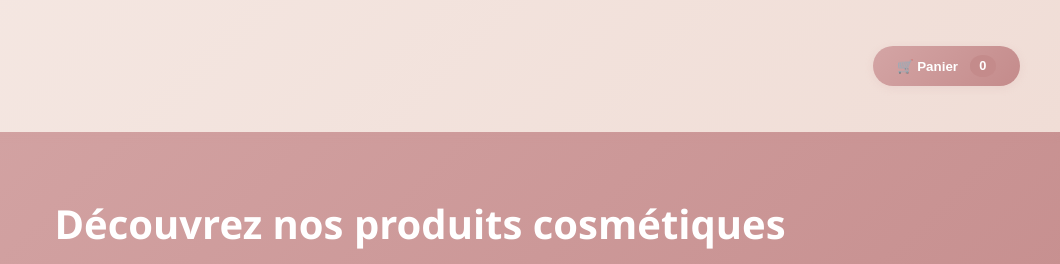
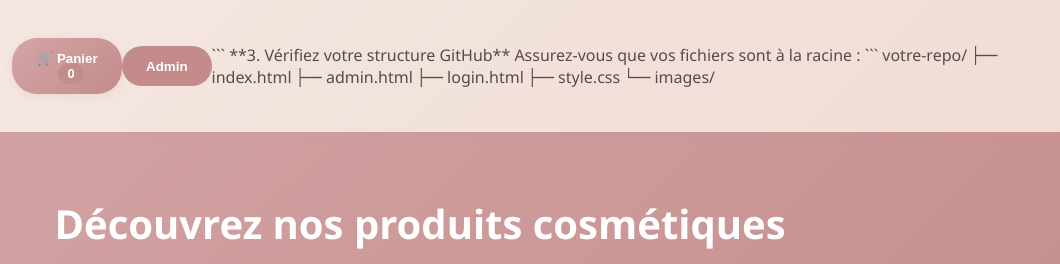
Before and after one commit to sirineoueslati/CHMArvea, a website: page public/index.html in a window 1280 px wide. Shown: the top 264 px of the page, 220-1280 px from the left. Drawn offline with Linux system fonts and the light colour scheme.

Commit message:
Fix admin login access

````diff
--- a/public/index.html
+++ b/public/index.html
@@ -16,10 +16,22 @@
             <button class="cart-btn" onclick="toggleCart()">
                 🛒 Panier <span class="cart-count" id="cartCount">0</span>
             </button>
-            <!-- <button onclick="window.location.href='admin.html'"
-                style="background: #c48b8b; color: white; border: none; padding: 0.8rem 1.5rem; border-radius: 25px; cursor: pointer; font-weight: bold;">
-                Admin
-            </button> -->
+          <button onclick="window.location.href='login.html'"
+    style="background: #c48b8b; color: white; border: none; padding: 0.8rem 1.5rem; border-radius: 25px; cursor: pointer; font-weight: bold;">
+    Admin
+</button>
+```
+
+**3. Vérifiez votre structure GitHub**
+
+Assurez-vous que vos fichiers sont à la racine :
+```
+votre-repo/
+├── index.html
+├── admin.html
+├── login.html
+├── style.css
+└── images/
         </div>
     </header>
 
````
